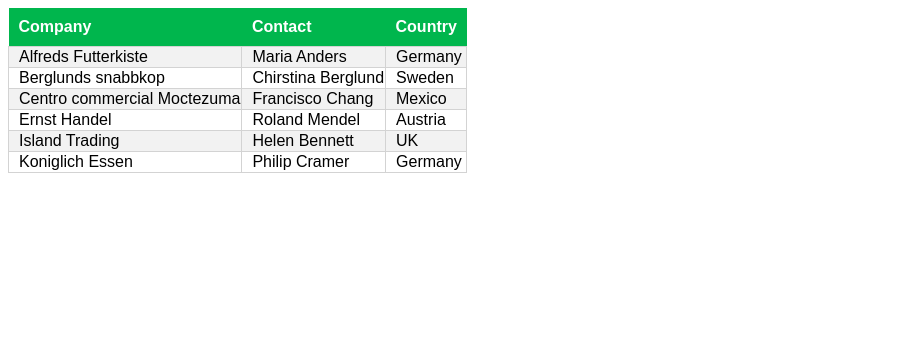
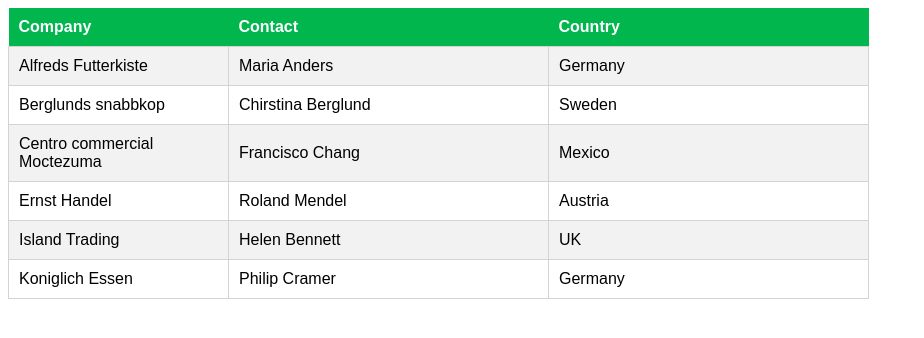
Before and after one commit to Iskandar725/adabatch18week1, a plain HTML site: page table exercise.html in a window 1280 px wide. Shown: the whole page, without its empty margins (0-924 px from the left). Drawn offline with Linux system fonts and the light colour scheme.

Commit message:
Add files via upload

```diff
--- a/table exercise.html
+++ b/table exercise.html
@@ -26,42 +26,45 @@
 			background-color: grey;
 			color: white;
 		}
+		td,th {
+			padding: 10px;
+		}
 	</style>
 	<title></title>
 </head>
 <body>
 <table>
 	<tr>
-		<th>Company</th>
-		<th>Contact</th>
-		<th>Country</th>
+		<th width="200px">Company</th>
+		<th width="300px">Contact</th>
+		<th width="300px">Country</th>
 	</tr>
-	<tr id="td1">
+	<tr>
 		<td>Alfreds Futterkiste</td>
 		<td>Maria Anders</td>
 		<td>Germany</td>
 	</tr>
-	<tr id="td2">
+	<tr>
 		<td>Berglunds snabbkop</td>
 		<td>Chirstina Berglund</td>
 		<td>Sweden</td>
 	</tr>
-	<tr id="td3">
+	<tr>
 		<td>Centro commercial Moctezuma</td>
 		<td>Francisco Chang</td>
 		<td>Mexico</td>
 	</tr>
-	<tr id="td4">
+	<tr>
 		<td>Ernst Handel</td>
 		<td>Roland Mendel</td>
 		<td>Austria</td>
 	</tr>
-	<tr id="td5">
+	<tr>
 		<td>Island Trading </td>
 		<td>Helen Bennett</td>
 		<td>UK</td>
 	</tr>
-	<tr id="td6">
+	<tr>
 		<td>Koniglich Essen</td>
 		<td>Philip Cramer</td>
 		<td>Germany</td>
```
